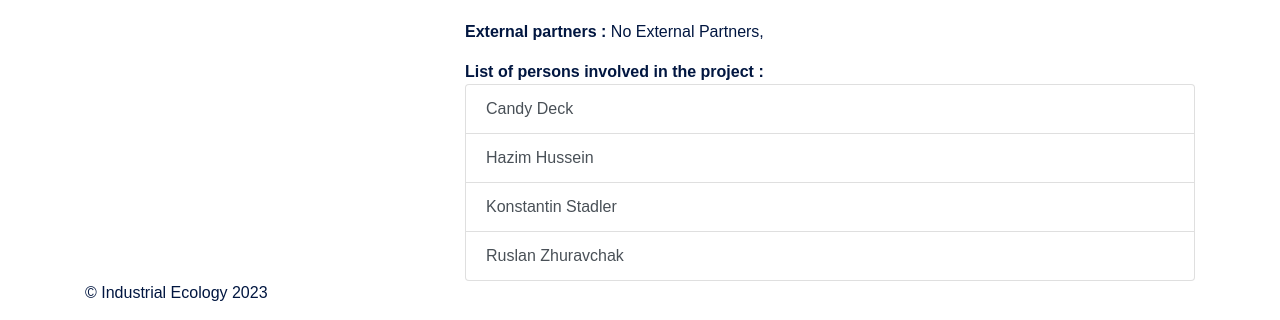
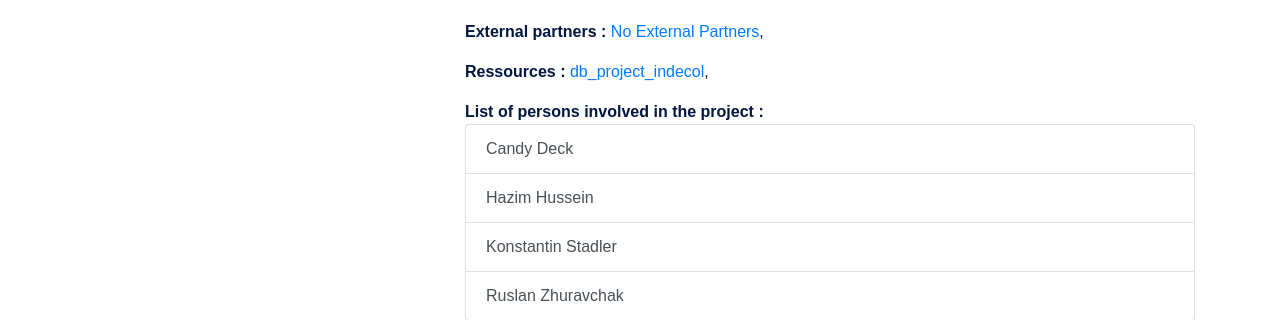
Before and after one commit to hazimhussein/db_project_indecol, a Django app: page /project/3 in a window 1280 px wide. Shown: the part 1052-1372 px from the top of the page. Run offline with Django 4.2, Linux system fonts and the light colour scheme; data comes from the database, SQL or seed files in the repository; both versions use the stored data as it was after the commit; some libraries are stand-ins or nearby versions; some web fonts are replaced.

Commit message:
link to external partners and ressources included in project details

```diff
--- a/app_indecol/templates/project_details.html
+++ b/app_indecol/templates/project_details.html
@@ -12,19 +12,27 @@
 <p><b>Description : </b>
     {{project.description}}
 </p>
+<p><b>Starting date:</b>{{project.start_date}}</p>
+<p><b>Endind date:</b>{{project.end_date}}</p>
 <p><b>Keyword(s) :</b>{{project.keywords}}</p>
 <p><b>Method(s) :</b>{{project.methods}}</p>
+<p><b>Type of project :</b>{{project.type}}</p>
 <p><b>Group(s) :</b>
     {%for groups in project.groups.all%}
     <a>{{groups}},</a>
     {%endfor%}</p>
-<p><b>Type of project :</b>{{project.type}}</p>
-<p><b>Starting date:</b>{{project.start_date}}</p>
-<p><b>Endind date:</b>{{project.end_date}}</p>
+
+
 
 <p><b>External partners :</b>
     {%for partners in project.partners.all%}
-    <a>{{partners}},</a>
+        <a  href={{partners.url}}>{{partners}}</a>,
+
+    {%endfor%}
+</p>
+<p><b>Ressources :</b>
+    {%for ressources in project.ressources.all%}
+    <a  href={{ressources.location}}>{{ressources}}</a>,
     {%endfor%}
 </p>
 
```
Also changed, not shown: db.sqlite3.
